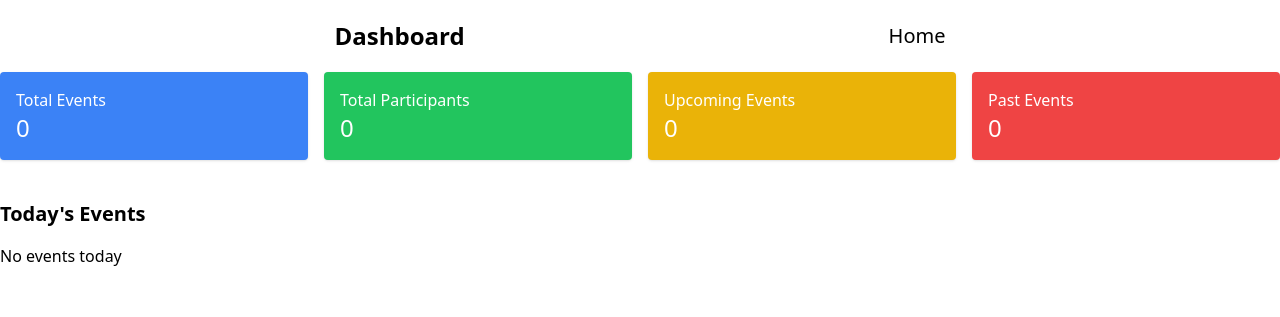
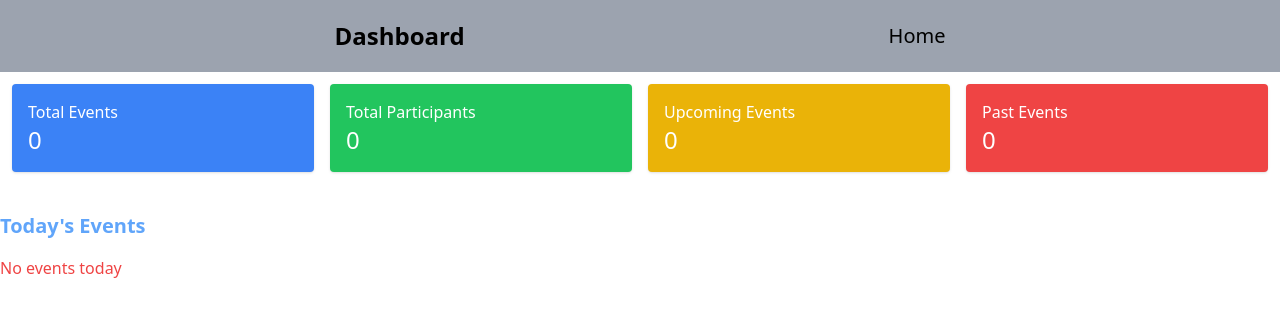
Before and after one commit to Raju-Ahmed-4460/Event_management_system, a Django app: page /event/dashboard/ in a window 1280 px wide. Shown: the top 317 px of the page. Run offline with Django 5.2, Linux system fonts and the light colour scheme; data that the repository does not hold is empty.

Commit message:
fix tailwind css

```diff
--- a/event/templates/dashboard/dashboard.html
+++ b/event/templates/dashboard/dashboard.html
@@ -3,7 +3,7 @@
 {% block content %}
 
 
-<div class="flex justify-center items-center p-5  gap-96">
+<div class="flex flex-col md:flex-row justify-center  items-center p-5  gap-2 md:gap-96 bg-gray-400 ">
 
     <h1 class="text-2xl font-bold mr-10">
         Dashboard
@@ -17,7 +17,7 @@
 
 
 <!-- 🔥 STATS GRID -->
-<div class="grid grid-cols-1 md:grid-cols-4 gap-4">
+<div class="grid grid-cols-1 md:grid-cols-4 gap-4 m-3">
    <a href="{% url 'dashboard' %}?type=total_events">
     <div class="bg-blue-500 text-white p-4 rounded shadow">
         <h2>Total Events</h2>
@@ -56,12 +56,12 @@
 {% comment %} list of task {% endcomment %}
 
 
-<div class="grid grid-cols-1 md:grid-cols-2 lg:grid-cols-3 gap-4 mt-4">
+<div class="grid grid-cols-1 md:grid-cols-2 lg:grid-cols-2 gap-4 mt-4">
 
     {% for event in events %}
 
 
-    <div class="bg-white p-4 rounded-lg shadow hover:shadow-lg transition duration-300 border">
+    <div class="p-4 rounded-lg shadow hover:shadow-lg transition duration-300 border bg-red-300">
 
         <h2 class="text-xl font-bold text-blue-600 mb-2">
             {{ event.name }}
@@ -83,17 +83,17 @@
 
 
 <!-- 🔥 TODAY EVENTS -->
-<h2 class="text-xl font-bold mt-6">Today's Events</h2>
+<h2 class="text-xl font-bold mt-6 text-blue-400">Today's Events</h2>
 
 <div class="mt-4">
 
-    {% for event in today_events %}
+    {% for event in events %}
         <div class="bg-white p-4 shadow mb-2 rounded">
             <h3 class="font-bold">{{ event.name }}</h3>
-            <p>{{ event.location }}</p>
+            <p>{{ events.location }}</p>
         </div>
     {% empty %}
-        <p>No events today</p>
+        <p class="text-red-500">No events today</p>
     {% endfor %}
 
 </div>
--- a/static/css/output.css
+++ b/static/css/output.css
@@ -628,6 +628,10 @@ video {
   position: sticky;
 }
 
+.m-3 {
+  margin: 0.75rem;
+}
+
 .mb-2 {
   margin-bottom: 0.5rem;
 }
@@ -700,8 +700,8 @@ video {
   grid-template-columns: repeat(1, minmax(0, 1fr));
 }
 
-.grid-cols-2 {
-  grid-template-columns: repeat(2, minmax(0, 1fr));
+.flex-col {
+  flex-direction: column;
 }
 
 .content-start {
@@ -716,49 +716,16 @@ video {
   justify-content: center;
 }
 
-.justify-between {
-  justify-content: space-between;
-}
-
-.gap-10 {
-  gap: 2.5rem;
-}
-
 .gap-4 {
   gap: 1rem;
-}
-
-.gap-12 {
-  gap: 3rem;
-}
-
-.gap-40 {
-  gap: 10rem;
 }
 
 .gap-96 {
   gap: 24rem;
 }
 
-.gap-x-28 {
-  -moz-column-gap: 7rem;
-       column-gap: 7rem;
-}
-
-.gap-x-60 {
-  -moz-column-gap: 15rem;
-       column-gap: 15rem;
-}
-
-.gap-x-2\.5 {
-  -moz-column-gap: 0.625rem;
-       column-gap: 0.625rem;
-}
-
-.space-x-10 > :not([hidden]) ~ :not([hidden]) {
-  --tw-space-x-reverse: 0;
-  margin-right: calc(2.5rem * var(--tw-space-x-reverse));
-  margin-left: calc(2.5rem * calc(1 - var(--tw-space-x-reverse)));
+.gap-2 {
+  gap: 0.5rem;
 }
 
 .rounded {
@@ -801,6 +773,26 @@ video {
 .bg-yellow-500 {
   --tw-bg-opacity: 1;
   background-color: rgb(234 179 8 / var(--tw-bg-opacity, 1));
+}
+
+.bg-orange-400 {
+  --tw-bg-opacity: 1;
+  background-color: rgb(251 146 60 / var(--tw-bg-opacity, 1));
+}
+
+.bg-slate-400 {
+  --tw-bg-opacity: 1;
+  background-color: rgb(148 163 184 / var(--tw-bg-opacity, 1));
+}
+
+.bg-gray-400 {
+  --tw-bg-opacity: 1;
+  background-color: rgb(156 163 175 / var(--tw-bg-opacity, 1));
+}
+
+.bg-red-300 {
+  --tw-bg-opacity: 1;
+  background-color: rgb(252 165 165 / var(--tw-bg-opacity, 1));
 }
 
 .p-4 {
@@ -874,6 +853,21 @@ video {
 .text-gray-600 {
   --tw-text-opacity: 1;
   color: rgb(75 85 99 / var(--tw-text-opacity, 1));
+}
+
+.text-white {
+  --tw-text-opacity: 1;
+  color: rgb(255 255 255 / var(--tw-text-opacity, 1));
+}
+
+.text-red-500 {
+  --tw-text-opacity: 1;
+  color: rgb(239 68 68 / var(--tw-text-opacity, 1));
+}
+
+.text-blue-400 {
+  --tw-text-opacity: 1;
+  color: rgb(96 165 250 / var(--tw-text-opacity, 1));
 }
 
 .shadow {
@@ -913,12 +907,28 @@ video {
 }
 
 @media (min-width: 768px) {
+  .md\:grid-cols-2 {
+    grid-template-columns: repeat(2, minmax(0, 1fr));
+  }
+
   .md\:grid-cols-4 {
     grid-template-columns: repeat(4, minmax(0, 1fr));
   }
 
-  .md\:grid-cols-2 {
-    grid-template-columns: repeat(2, minmax(0, 1fr));
+  .md\:flex-row {
+    flex-direction: row;
+  }
+
+  .md\:justify-center {
+    justify-content: center;
+  }
+
+  .md\:gap-20 {
+    gap: 5rem;
+  }
+
+  .md\:gap-96 {
+    gap: 24rem;
   }
 }
 
@@ -926,4 +936,12 @@ video {
   .lg\:grid-cols-3 {
     grid-template-columns: repeat(3, minmax(0, 1fr));
   }
+
+  .lg\:grid-cols-4 {
+    grid-template-columns: repeat(4, minmax(0, 1fr));
+  }
+
+  .lg\:grid-cols-2 {
+    grid-template-columns: repeat(2, minmax(0, 1fr));
+  }
 }
--- a/tailwind.config.js
+++ b/tailwind.config.js
@@ -3,7 +3,8 @@ module.exports = {
   content: [
 
     "./templates/**/*.html",
-     "./**/templates/**/*.html"
+     "./**/templates/**/*.html",
+
   ],
   theme: {
     extend: {},
```
Also changed, not shown: other parts of static/css/output.css (+14 -26 lines).
